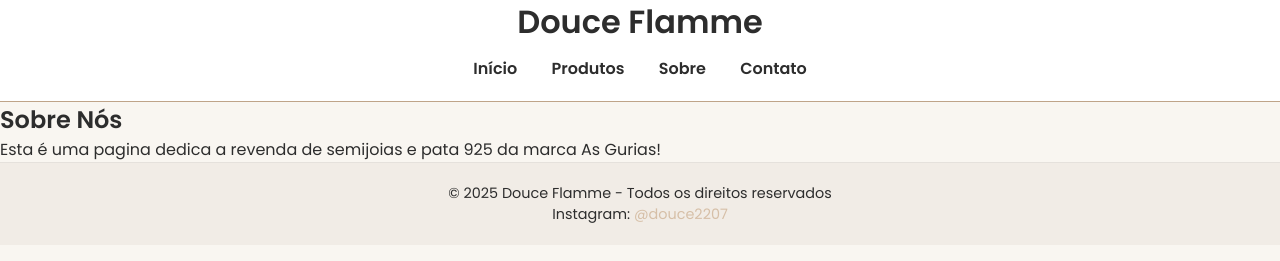
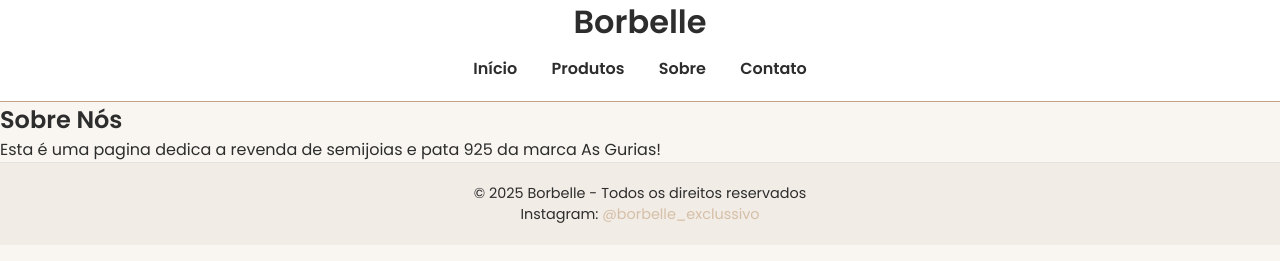
Before and after one commit to patriciaIFRS/Borbelle, a plain HTML site: page sobre.html in a window 1280 px wide. Shown: the part 47-308 px from the top of the page. Drawn offline with Linux system fonts and the light colour scheme.

Commit message:
Update sobre.html

```diff
--- a/sobre.html
+++ b/sobre.html
@@ -3,14 +3,14 @@
 <head>
     <meta charset="UTF-8">
     <meta name="viewport" content="width=device-width, initial-scale=1.0">
-    <title>Douce Flamme</title>
+    <title>Borbelle</title>
     <link rel="stylesheet" href="style.css">
     <link href="https://fonts.googleapis.com/css2?family=Great+Vibes&family=Poppins:wght@400;600&display=swap" rel="stylesheet">
 </head>
 <body>
     <header>
         <img src="logo.png" alt="Logo Douce Flamme">
-        <h1>Douce Flamme</h1>
+        <h1>Borbelle</h1>
         <nav>
             <a href="index.html">Início</a>
             <a href="index.html#produtos">Produtos</a>
@@ -25,8 +25,8 @@ Esta é uma pagina dedica a revenda de semijoias e pata 925 da marca As Gurias!
 	</section>
 
     <footer>
-        &copy; 2025 Douce Flamme - Todos os direitos reservados<br>
-        Instagram: <a href="https://instagram.com/douce2207" target="_blank">@douce2207</a>
+        &copy; 2025 Borbelle - Todos os direitos reservados<br>
+        Instagram: <a href="https://instagram.com/douce2207" target="_blank">@borbelle_exclussivo</a>
     </footer>
 </body>
 </html>
```
